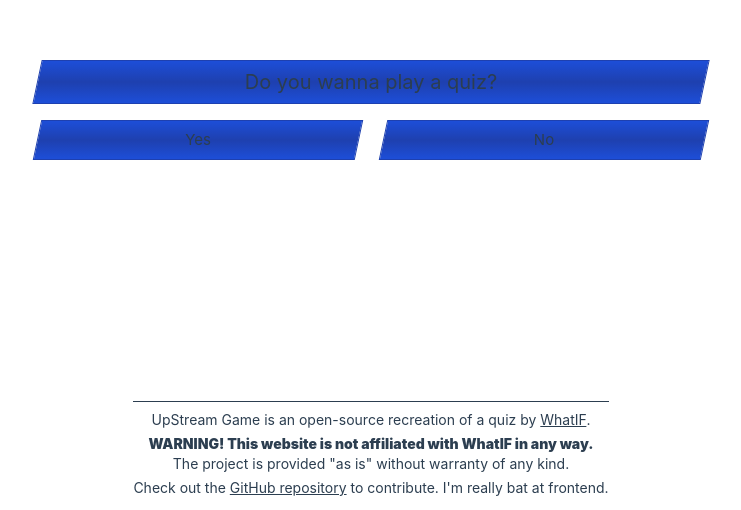
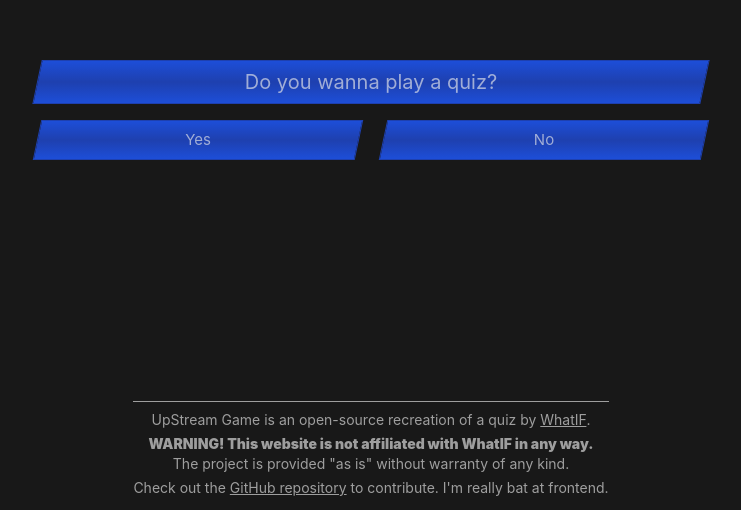
Before and after one commit to Wani4ka/upstream-game, a Vue app: page / in a window 1280 px wide. Shown: the part 290-800 px from the top of the page, without its empty margins (269-1010 px from the left). Built offline with nearby package versions, Linux system fonts and the light colour scheme; the HTML template or start-up script is replaced by a standard one.

Commit message:
Force dark theme

```diff
--- a/src/assets/main.css
+++ b/src/assets/main.css
@@ -27,21 +27,6 @@
 
 /* semantic color variables for this project */
 :root {
-	--color-background: var(--vt-c-white);
-	--color-background-soft: var(--vt-c-white-soft);
-	--color-background-mute: var(--vt-c-white-mute);
-
-	--color-border: var(--vt-c-divider-light-2);
-	--color-border-hover: var(--vt-c-divider-light-1);
-
-	--color-heading: var(--vt-c-text-light-1);
-	--color-text: var(--vt-c-text-light-1);
-
-	--section-gap: 160px;
-}
-
-@media (prefers-color-scheme: dark) {
-	:root {
 	--color-background: var(--vt-c-black);
 	--color-background-soft: var(--vt-c-black-soft);
 	--color-background-mute: var(--vt-c-black-mute);
@@ -51,7 +36,6 @@
 
 	--color-heading: var(--vt-c-text-dark-1);
 	--color-text: var(--vt-c-text-dark-2);
-	}
 }
 
 *,
```
Lines whose indentation alone changed are shown as unchanged.
